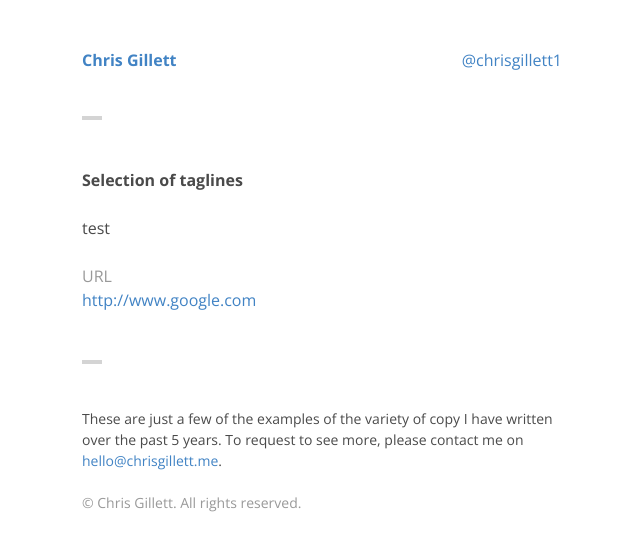
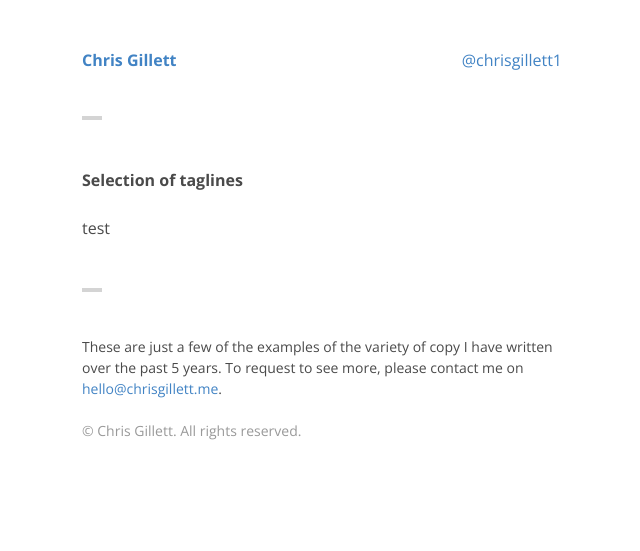
Before and after one commit to ChrisGillett/chrisgillett, a Jekyll site: the page built from _posts/2013-04-01-selection-of-taglines.md, in a window 1280 px wide. Shown: the top 551 px of the page, without its empty margins (318-958 px from the left). Built offline with Jekyll 4.4.1, drawn with Linux system fonts in a browser that asks for light colours.

Commit message:
Update 2013-04-01-selection-of-taglines.md

```diff
--- a/_posts/2013-04-01-selection-of-taglines.md
+++ b/_posts/2013-04-01-selection-of-taglines.md
@@ -2,8 +2,6 @@
 published: true
 layout: post
 title: Selection of taglines
-"external-url": "http://www.ventrus.co.uk/"
-"external-url": "http://www.google.com"
 category: "taglines"
 ---
 test
```
